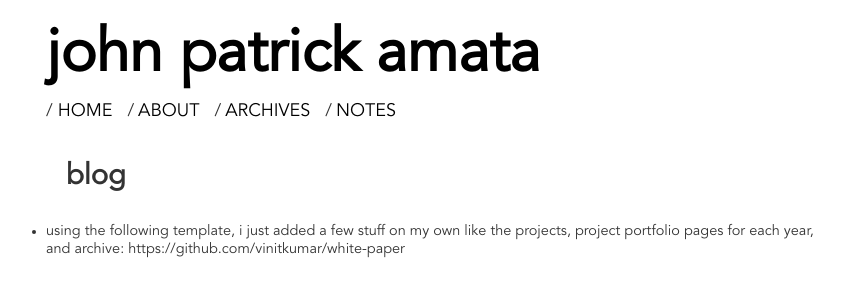
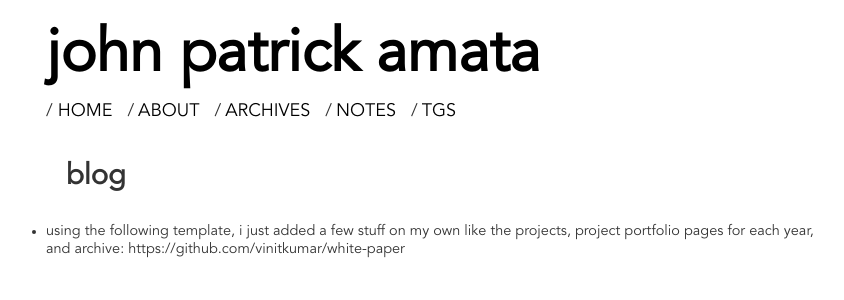
Before and after one commit to jpamata/jpamata.github.io, a Jekyll site: the page built from README.md, in a window 1280 px wide. Shown: the top 300 px of the page, without its empty margins (210-1054 px from the left). Built offline with Jekyll 4.4.1, drawn with Linux system fonts in a browser that asks for light colours; our own code applies the rules of GitHub Pages for plain Markdown files.

Commit message:
Update header.html

```diff
--- a/_includes/header.html
+++ b/_includes/header.html
@@ -5,7 +5,8 @@
         <li>/ <a href="/index">Home</a> / </li>
 	      <li><a href="/about">About</a> / </li>
 	      <li><a href="{{ "/archives" | prepend: site.url }}">Archives</a> / </li>
-	      <li><a href="{{ "/notes" | prepend: site.url }}">Notes</a> </li>
+	      <li><a href="{{ "/notes" | prepend: site.url }}">Notes</a> / </li>
+	      <li><a href="{{ "/tags" | prepend: site.url }}">Tgs</a> </li>
 	<!-- <li><a href="{{ "/learning" | prepend: site.url }}">Learning</a> </li> -->
 	      <!---
         <li><a href="{{ "/photos" | prepend: site.url }}">Photos</a> / </li>
```
